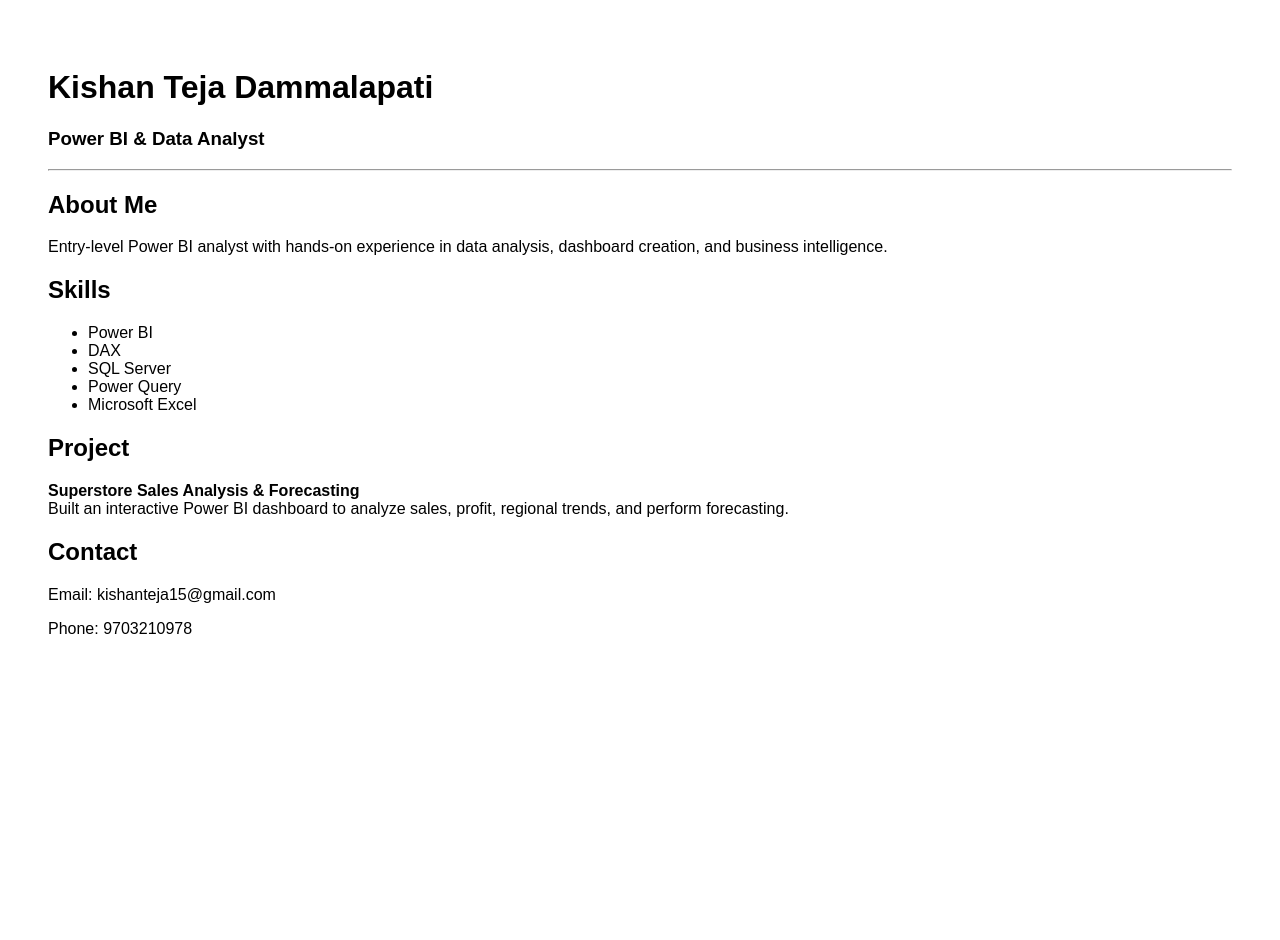
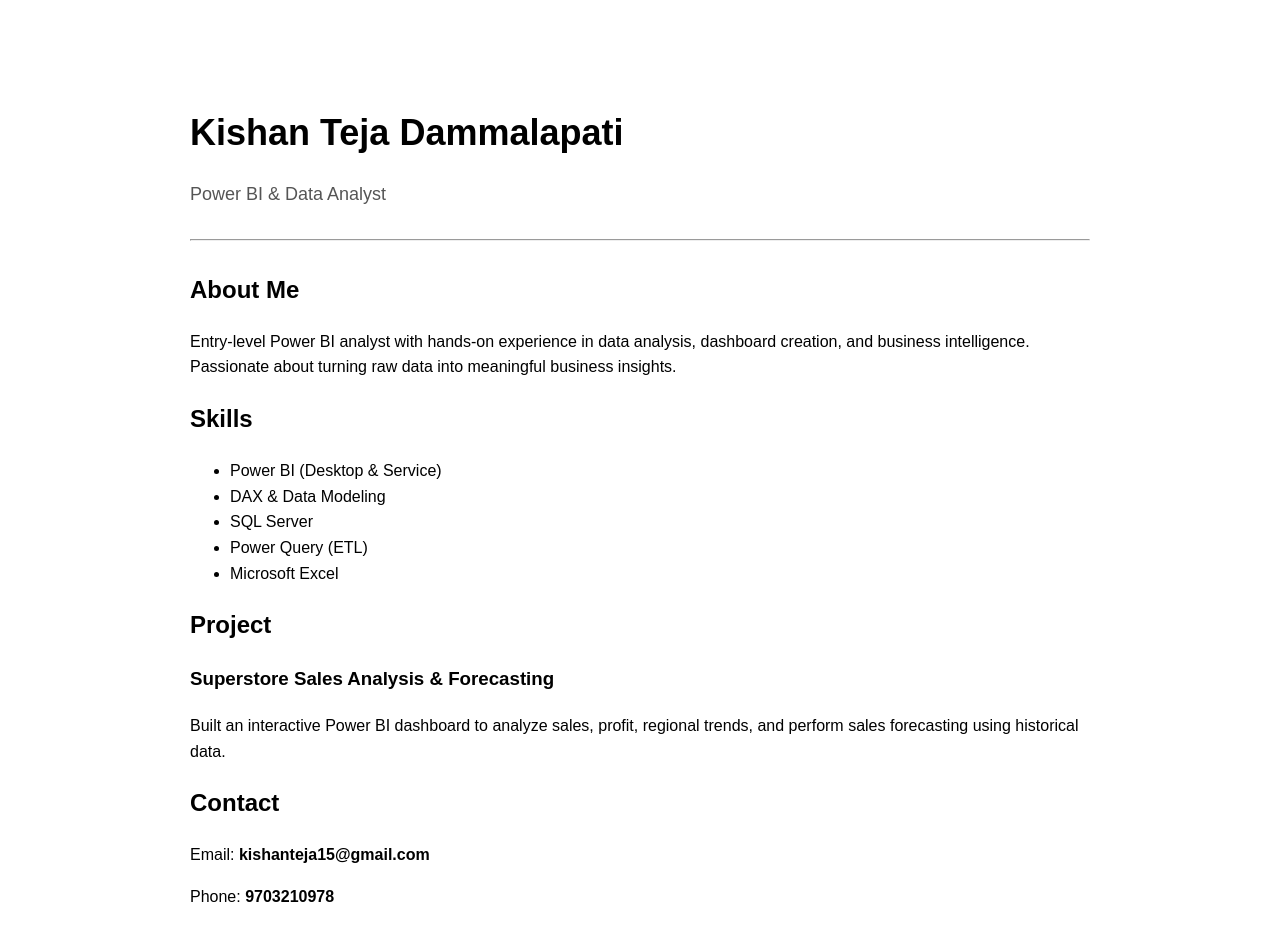
Before and after one commit to kishanteja3/kishan-portfolio, a Next.js app: page / in a window 1280 px wide. Shown: the top 940 px of the page. Before the commit the page ends 800 px from the top, so only its background shows below. Built offline with nearby package versions, Linux system fonts and the light colour scheme.

Commit message:
improve layout and styling
Updated the layout and content of the Home component to enhance presentation and organization.

```diff
--- a/pages/index.js
+++ b/pages/index.js
@@ -1,36 +1,56 @@
 export default function Home() {
   return (
-    <div style={{ padding: "40px", fontFamily: "Arial, sans-serif" }}>
-      <h1>Kishan Teja Dammalapati</h1>
-      <h3>Power BI & Data Analyst</h3>
+    <div style={{
+      maxWidth: "900px",
+      margin: "40px auto",
+      padding: "40px",
+      fontFamily: "Arial, sans-serif",
+      lineHeight: "1.6"
+    }}>
+      <h1 style={{ fontSize: "36px", marginBottom: "5px" }}>
+        Kishan Teja Dammalapati
+      </h1>
 
-      <hr />
+      <p style={{ fontSize: "18px", color: "#555" }}>
+        Power BI & Data Analyst
+      </p>
 
+      <hr style={{ margin: "30px 0" }} />
+
+      <section>
         <h2>About Me</h2>
         <p>
           Entry-level Power BI analyst with hands-on experience in data analysis,
-        dashboard creation, and business intelligence.
+          dashboard creation, and business intelligence. Passionate about turning
+          raw data into meaningful business insights.
         </p>
+      </section>
 
+      <section>
         <h2>Skills</h2>
         <ul>
-        <li>Power BI</li>
-        <li>DAX</li>
+          <li>Power BI (Desktop & Service)</li>
+          <li>DAX & Data Modeling</li>
           <li>SQL Server</li>
-        <li>Power Query</li>
+          <li>Power Query (ETL)</li>
           <li>Microsoft Excel</li>
         </ul>
+      </section>
 
+      <section>
         <h2>Project</h2>
+        <h3>Superstore Sales Analysis & Forecasting</h3>
         <p>
-        <strong>Superstore Sales Analysis & Forecasting</strong><br />
           Built an interactive Power BI dashboard to analyze sales, profit,
-        regional trends, and perform forecasting.
+          regional trends, and perform sales forecasting using historical data.
         </p>
+      </section>
 
+      <section>
         <h2>Contact</h2>
-      <p>Email: kishanteja15@gmail.com</p>
-      <p>Phone: 9703210978</p>
+        <p>Email: <strong>kishanteja15@gmail.com</strong></p>
+        <p>Phone: <strong>9703210978</strong></p>
+      </section>
     </div>
   );
 }
```
Lines whose indentation alone changed are shown as unchanged.
